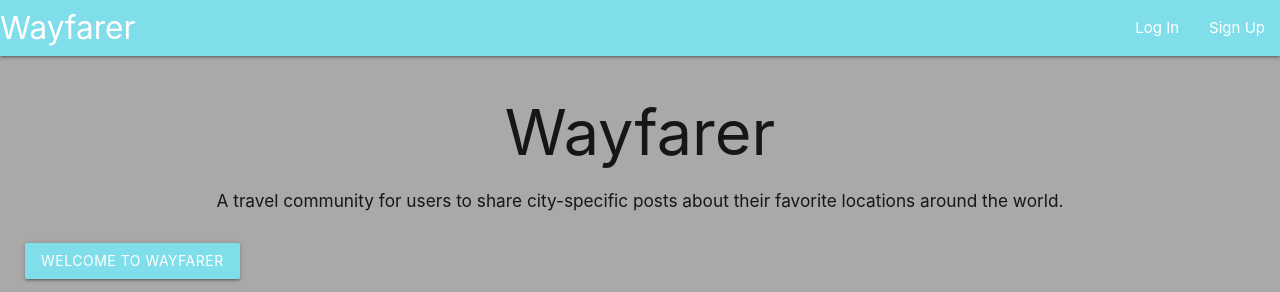
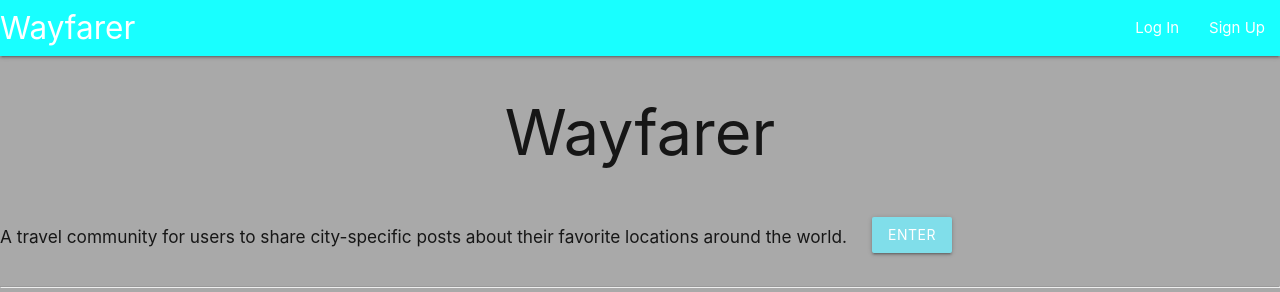
Before and after one commit to Tiffeney/Wayfarer, a Node server app: page / in a window 1280 px wide. Shown: the top 292 px of the page. Run offline with Node 20, Linux system fonts and the light colour scheme; some libraries are stand-ins or nearby versions.

Commit message:
more styling

```diff
--- a/public/stylesheets/main.css
+++ b/public/stylesheets/main.css
@@ -7,7 +7,7 @@ body {
 
 nav {
     color: #fff;
-    background-color: #80deea;
+    background-color:#18ffff;
     width: 100%;
     height: 56px;
     line-height: 56px;
@@ -35,3 +35,10 @@ nav {
     border-radius: 30px;
     padding: 15px;
 }
+
+.col-sm-7 {
+    background-color: white;
+    margin-top: 115px;
+    border-radius: 30px;
+    padding: 15px;
+}
--- a/views/editProfile.ejs
+++ b/views/editProfile.ejs
@@ -1,5 +1,5 @@
-<div class="container"></div>
-<div class="col-sm-6 offset-md-3">
+<div class="container">
+  <div class="col-sm-7 offset-md-3">
     <h1>Edit Profile</h1>
     <form method="post" action="/users/profile?_method=PATCH">
       <div class="form-group">
@@ -19,3 +19,4 @@
     <hr>
     <p>Go back to your <a href="/users/profile">profile</a>.</p>
   </div>
+</div>
--- a/views/index.ejs
+++ b/views/index.ejs
@@ -1,7 +1,9 @@
 <h1>Wayfarer</h1>
-	<div class="jumbotron">
+<div class="valign-wrapper">
 	<h6 class="display-4">A travel community for users to share city-specific posts about their favorite locations around the world.</h6>
-	<a class="btn btn-primary btn-lg" href="/cities" role="button" style="margin: 25px;">Welcome To Wayfarer</a>
+
+	<a class="btn btn-primary btn-lg" href="/cities" role="button" style="margin: 25px;">Enter</a>
+	</div>
 	<!-- <p class="lead">This app is designed to walk us through the process of implementing local session / cookie-based authentication.</p> -->
 	<hr class="my-4">
 	<!-- <p>PassportJS is a great Express middleware package to implement several methods of authentication.</p> -->
--- a/views/partials/navbar.ejs
+++ b/views/partials/navbar.ejs
@@ -1,6 +1,6 @@
 <nav>
     <div class="nav-wrapper">
-        <a href="/cities" class="brand-logo">Wayfarer</a>
+        <a href="/users/signup" class="brand-logo">Wayfarer</a>
           <ul id="nav-mobile" class="right hide-on-med-and-down">
                 <% if (loggedIn){ %>
                     <li><span>Logged in as:</span></li>
```
